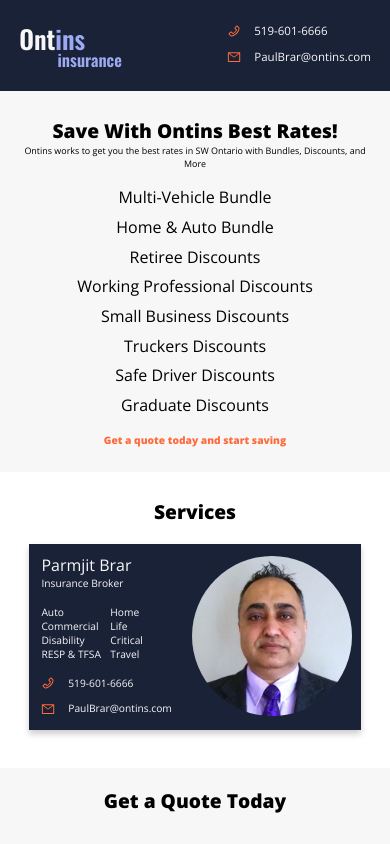
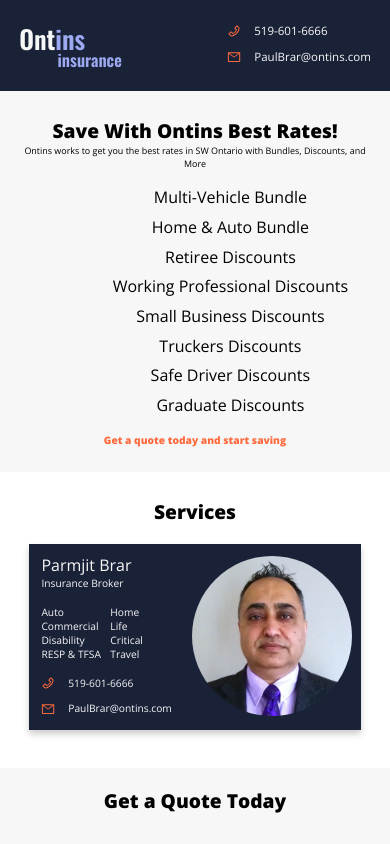
Before and after one commit to asantono/ontins, a React (Create React App) app: page / in a window 390 px wide. Shown: the top 844 px of the page. Built offline with nearby package versions, Linux system fonts and the light colour scheme; the HTML template or start-up script is replaced by a standard one.

Commit message:
re printed css for change

```diff
--- a/src/css/main.css
+++ b/src/css/main.css
@@ -120,12 +120,16 @@
         color: #9daaf2;
         cursor: pointer; }
   .save__grid {
+    width: 100%;
     padding-top: 2rem;
     padding-left: 4rem;
     padding-right: 4rem;
     display: grid;
     grid-template-columns: repeat(auto-fit, minmax(60rem, 1fr));
     text-align: center; }
+    @media (max-width: 412px) {
+      .save__grid html {
+        width: auto; } }
     .save__grid--item {
       font-size: 2.5rem;
       padding: 0.6rem 0; }
```
